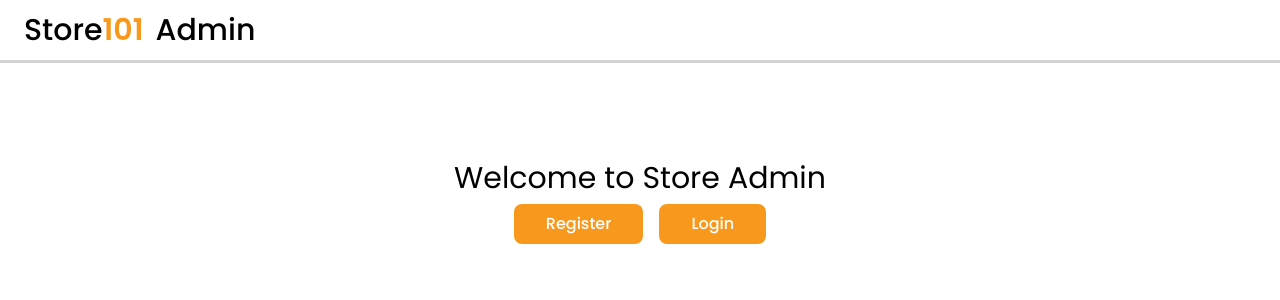
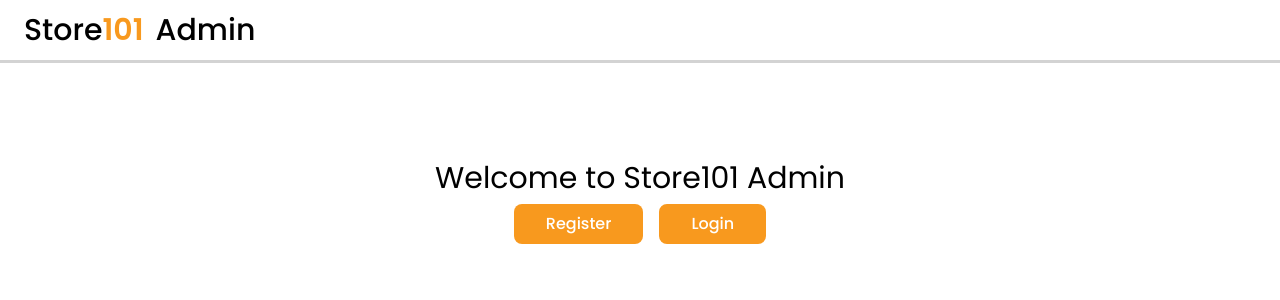
Before and after one commit to akinyiliz/Store101-admin-dashboard, a React (Vite) app: page / in a window 1280 px wide. Shown: the top 300 px of the page. Built offline with nearby package versions, Linux system fonts and the light colour scheme; no server answers.

Commit message:
chore: Update homepage title

```diff
--- a/src/pages/Home.tsx
+++ b/src/pages/Home.tsx
@@ -14,7 +14,7 @@ function Home() {
 
   return (
     <div className="flex flex-col items-center justify-center my-40 gap-2">
-      <h1 className="text-3xl">Welcome to Store Admin</h1>
+      <h1 className="text-3xl">Welcome to Store101 Admin</h1>
 
       <div className="flex gap-4">
         <Link
```
